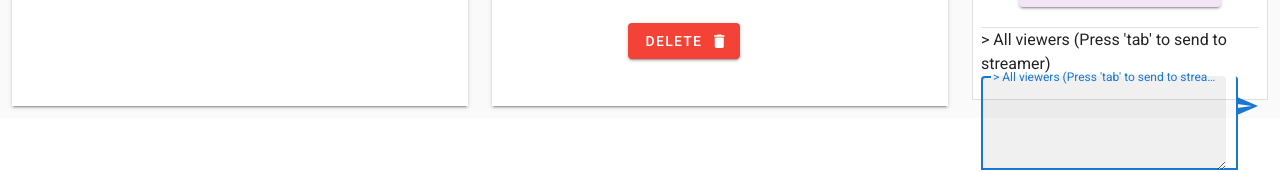
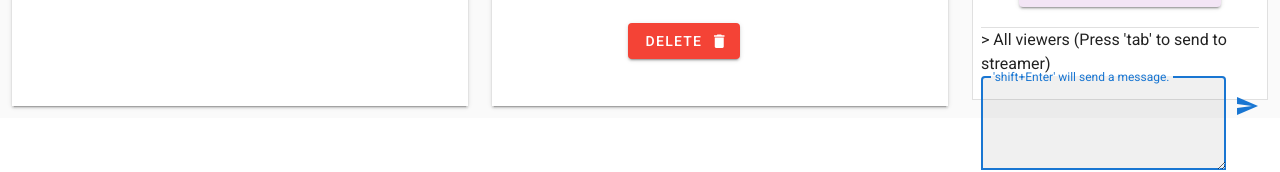
Before and after one commit to righthan/crowdstudio, a Vue app: page / in a window 1280 px wide. Shown: the part 770-942 px from the top of the page. Built offline with nearby package versions, Linux system fonts and the light colour scheme.

Commit message:
[merge] sendMessage prompt change

```diff
--- a/src/components/SendMessage.vue
+++ b/src/components/SendMessage.vue
@@ -41,7 +41,7 @@
           @click:append-outer="sendMessage"
           @keydown="OnKeydown"
           autofocus
-          :label="usrMessage"
+          label="'shift+Enter' will send a message."
           outlined
           filled
           rows="3"
@@ -80,6 +80,7 @@ export default {
         this.isTargetViewer = !this.isTargetViewer
       }
       else if (event.key === "Enter" && event.shiftKey) {
+        event.preventDefault()
         this.sendMessage()
       }
     },
@@ -90,21 +91,3 @@ export default {
   }
 }
 </script>
-
-  methods: {
-    OnKeydown: function (event) {
-      if (event.key === "Tab") {
-        event.preventDefault()
-        this.isTargetViewer = !this.isTargetViewer
-      }
-      else if (event.key === "Enter" && event.shiftKey) {
-        this.sendMessage()
-      }
-    },
-    sendMessage: function () {
-      this.message = ''
-      console.log("TEMP: Send a message")
-    }
-  }
-}
-</script>
```
